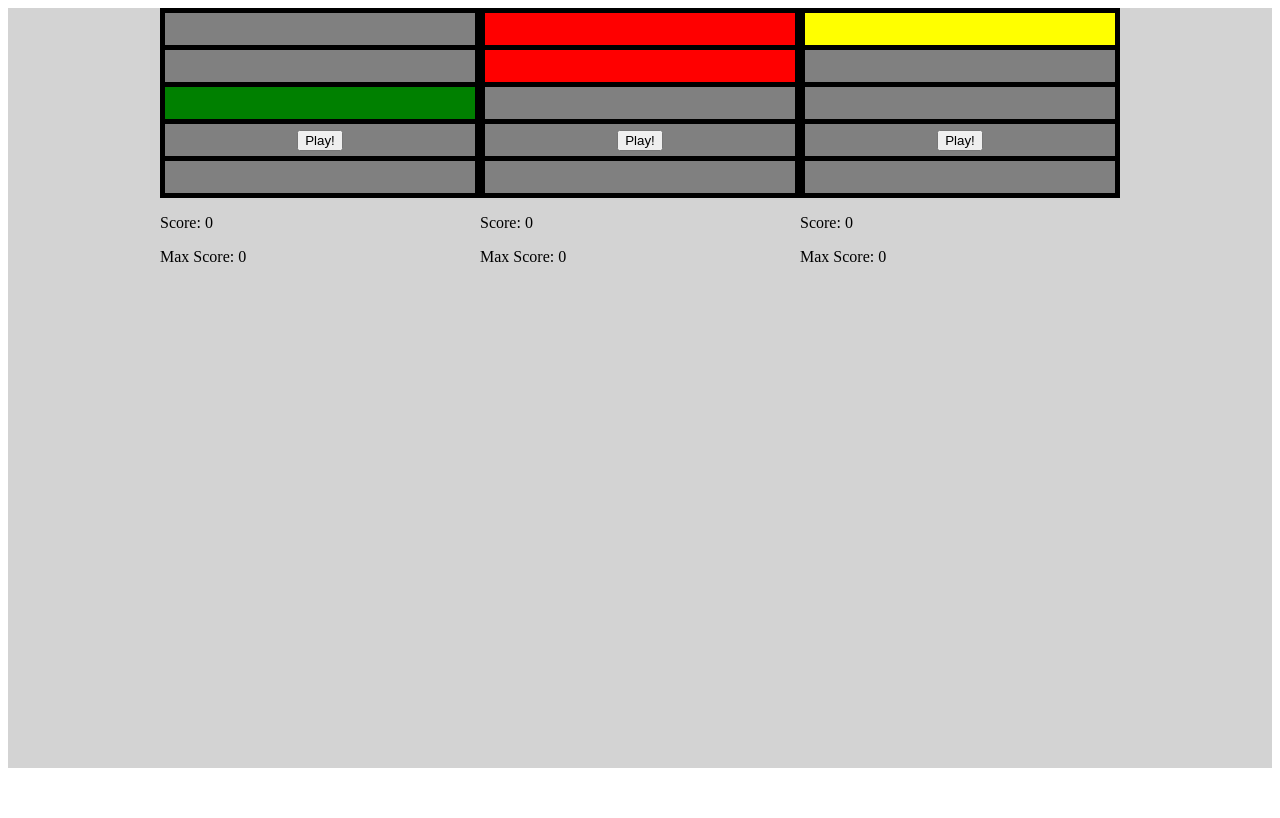
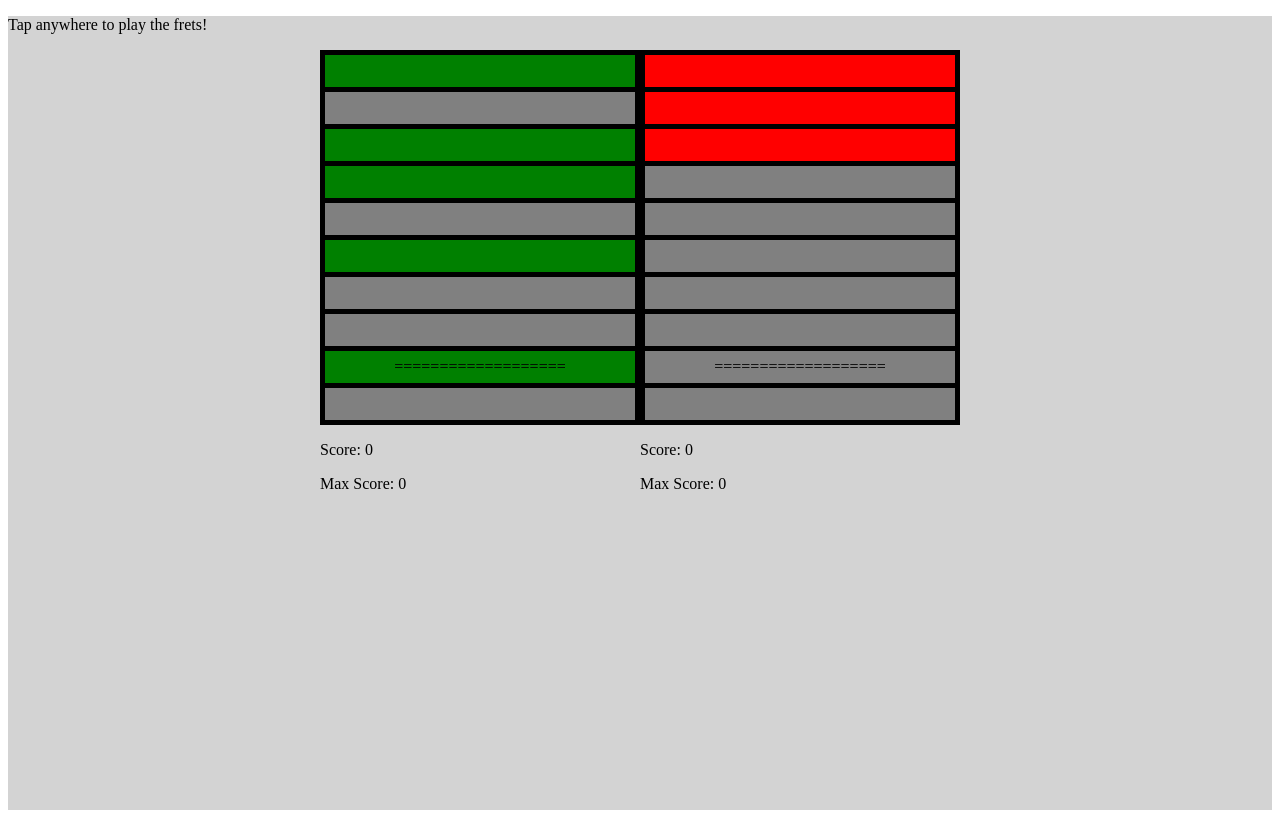
Before and after one commit to jg-lopes/react-hero, a React (Vite) app: page / in a window 1280 px wide. Built offline with nearby package versions, Linux system fonts and the light colour scheme.

Commit message:
Improved responsivity to buttons!

```diff
--- a/src/App.css
+++ b/src/App.css
@@ -1,9 +1,12 @@
 main {
+  background-color: lightgray
+}
+
+.game {
   display: flex;
   align-items: flex-start;
   justify-content: center;
   height: 95vh;
-  background-color: lightgray;
 }
 
 table, tr {
@@ -19,27 +22,3 @@ td  {
   align-items: center;
   justify-content: center;
 }
-
-.green {
-  background-color: green;
-}
-
-.red {
-  background-color: red;
-}
-
-.yellow {
-  background-color: yellow
-}
-
-.blue {
-  background-color: blue
-}
-
-.orange {
-  background-color: orange
-}
-
-.inactive {
-  background-color: gray;
-}
--- a/src/App.jsx
+++ b/src/App.jsx
@@ -2,19 +2,21 @@ import "./App.css";
 import React, { useState, useEffect, useRef } from "react";
 
 function Fret({ active, button = false, playGreen, color }) {
-  const class_name = active ? color : "inactive";
+  const buttonColor = active ? color : "gray";
+
+  const buttonStyle = { backgroundColor: buttonColor };
 
   return (
     <tr>
-      <td className={class_name}>
-        {button && <button onClick={playGreen}>Play!</button>}
+      <td style={buttonStyle}>
+        {button && '==================='}
       </td>
     </tr>
   );
 }
 
-function Screen({ color }) {
-  const [frets, setFrets] = useState([true, false, false, false, false]);
+function Fretboard({ color }) {
+  const [frets, setFrets] = useState(Array(10).fill(false));
   const [score, setScore] = useState(0);
   const [maxScore, setMaxScore] = useState(0);
 
@@ -54,14 +56,14 @@ function Screen({ color }) {
   }
 
   useEffect(() => {
-    const intervalId = setInterval(nextFrame, 250);
+    const intervalId = setInterval(nextFrame, 500);
 
     return () => clearInterval(intervalId);
   }, []);
 
   return (
     <div>
-      <table>
+      <table onClick={playGreen}>
         <tbody>
           {frets.map((fret, index) => (
             <Fret
@@ -88,11 +90,15 @@ function Screen({ color }) {
 export default function App() {
   return (
     <main>
-      <Screen color="green" />
-      <Screen color="red" />
-      <Screen color="yellow" />
-      {/* <Screen color="blue" />
-      <Screen color="orange" /> */}
+      <p>Tap anywhere to play the frets!</p>
+
+      <div class='game'>
+        <Fretboard color="green" />
+        <Fretboard color="red" />
+        {/* <Screen color="yellow" /> */}
+        {/* <Screen color="blue" />
+        <Screen color="orange" /> */}
+      </div>
     </main>
   );
 }
```
